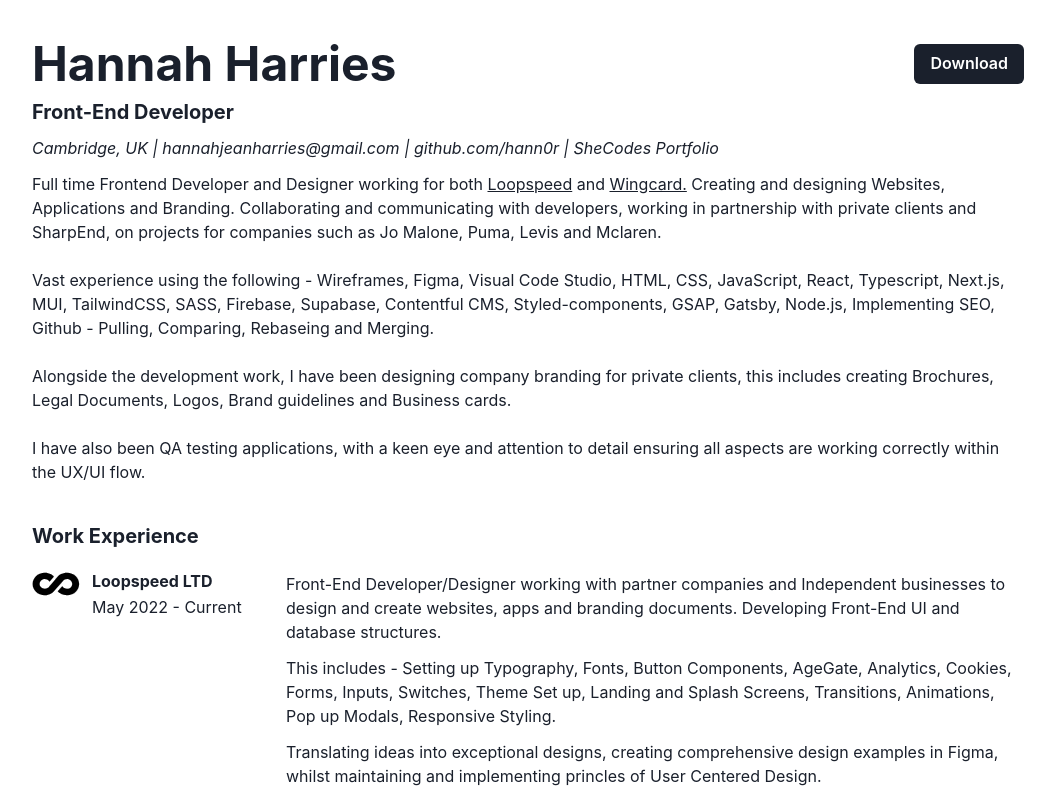
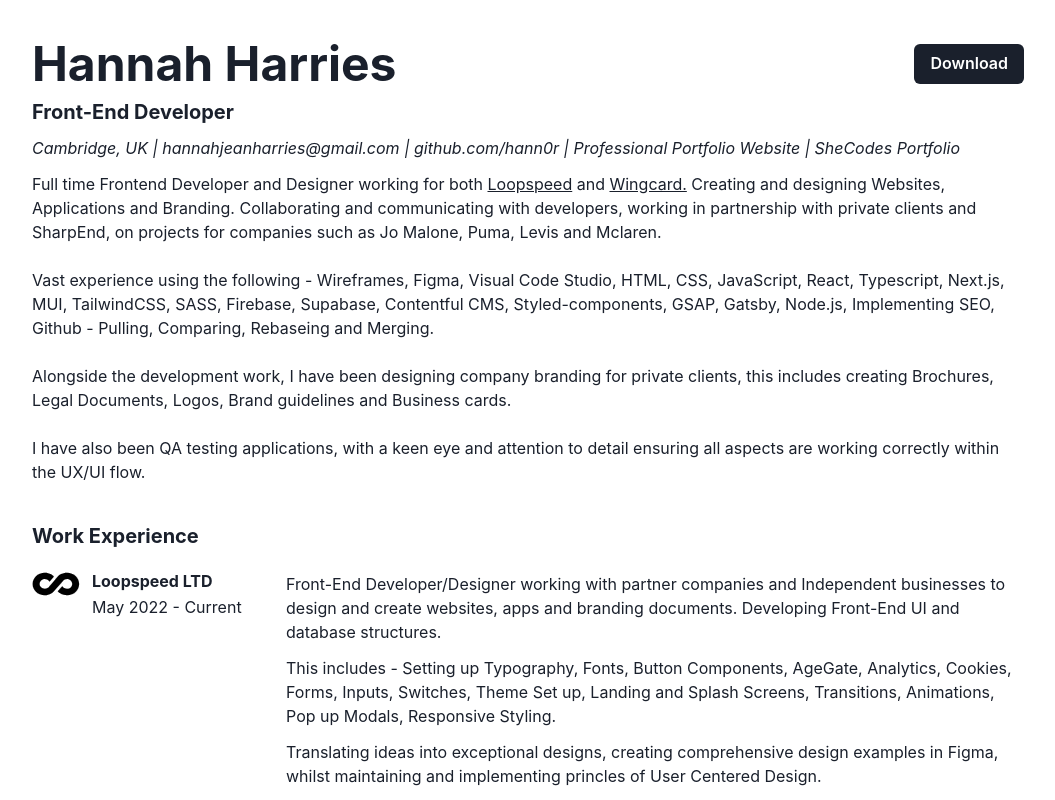
Before and after one commit to hann0r/resume, a Next.js app: page / in a window 1280 px wide. Shown: the top 800 px of the page, without its empty margins (112-1167 px from the left). Built offline with nearby package versions, Linux system fonts and the light colour scheme.

Commit message:
Update link

```diff
--- a/src/components/Intro.tsx
+++ b/src/components/Intro.tsx
@@ -36,7 +36,15 @@
             github.com/hann0r{" "}
           </Link>
           |{" "}
+          <Link
+            href="https://6542bc6174cdaf0008e513c1--animated-kangaroo-a5d7cf.netlify.app/?fbclid=IwAR2QgiqAqPodczwtcJQKrEEoZ01ioUz1H-VFuWb9favqQjdPiN5S57wrC3o"
+            target="_blank"
+          >
+            Professional Portfolio Website
+          </Link>{" "}
+          |
           <Link href="https://www.hannahharries.com" target="_blank">
+            {" "}
             SheCodes Portfolio
           </Link>{" "}
         </i>
```
